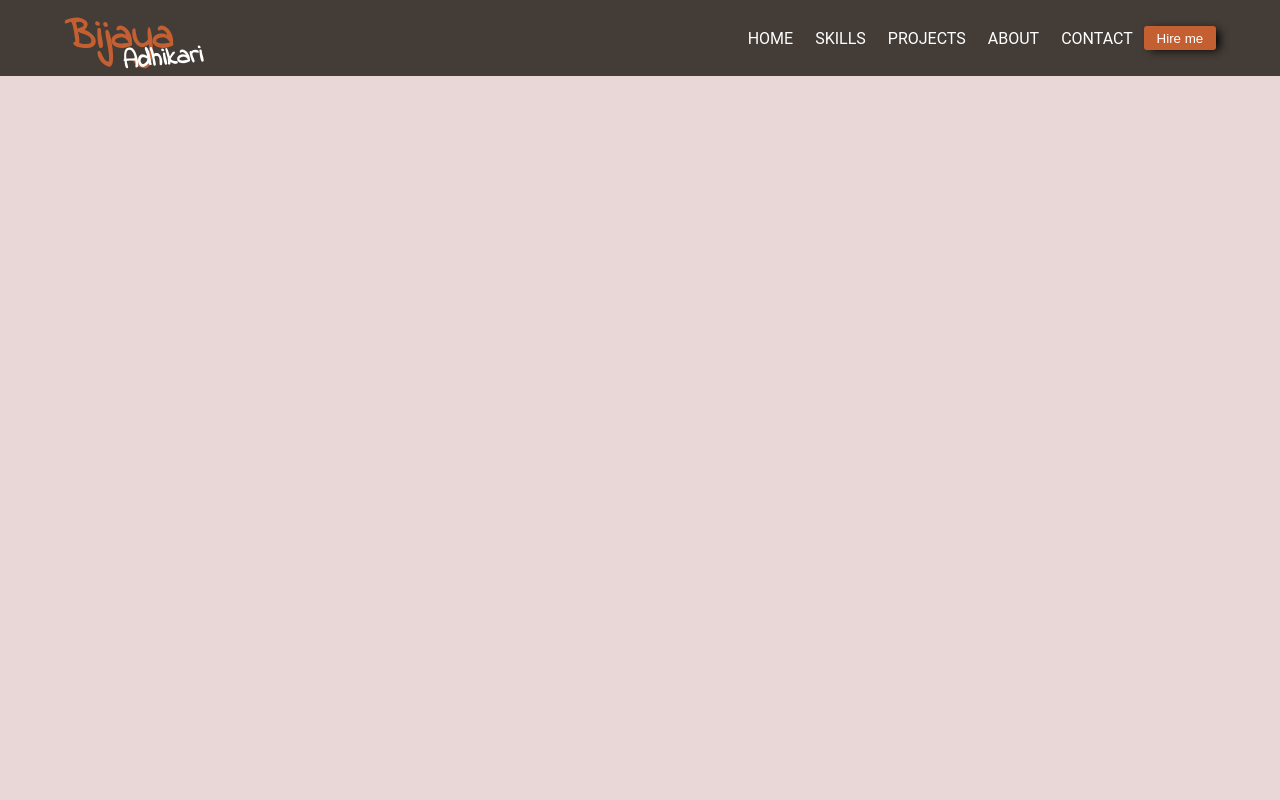
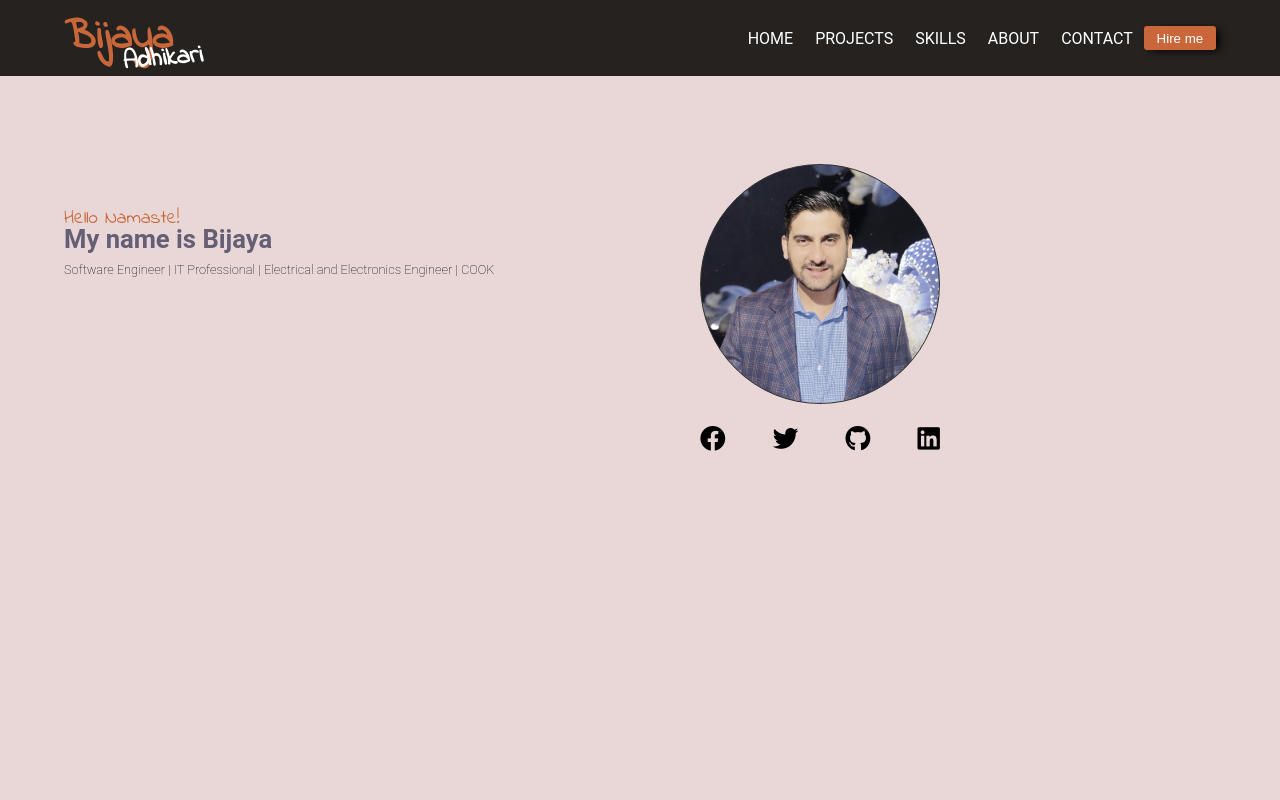
Before and after one commit to Bijayadhs/BijayaPortfolio, a plain HTML site: page index.html in a window 1280 px wide. Shown: the top 800 px of the page. Drawn offline with Linux system fonts and the light colour scheme.

Commit message:
about section

```diff
--- a/index.html
+++ b/index.html
@@ -7,6 +7,7 @@
     <link rel="stylesheet" href="https://use.fontawesome.com/releases/v5.7.2/css/all.css"
         integrity="sha384-fnmOCqbTlWIlj8LyTjo7mOUStjsKC4pOpQbqyi7RrhN7udi9RwhKkMHpvLbHG9Sr" crossorigin="anonymous">
        <link rel="stylesheet" href="styles.css">
+       <link rel="stylesheet" href="https://cdnjs.cloudflare.com/ajax/libs/font-awesome/5.15.1/css/all.min.css" integrity="sha512-+4zCK9k+qNFUR5X+cKL9EIR+ZOhtIloNl9GIKS57V1MyNsYpYcUrUeQc9vNfzsWfV28IaLL3i96P9sdNyeRssA==" crossorigin="anonymous" />
 </head>
 <body>
     <!-- Header section -->
@@ -30,12 +31,11 @@
                     <li>
                         <a href="#home" class="nav-link">Home</a>
                     </li>
-
+                    <li>
+                        <a href="#projects" class="nav-link">Projects</a>
+                    </li>
                     <li>
                         <a href="#skills" class="nav-link">Skills</a>
-                    </li>
-                    <li>
-                        <a href="#projects" class="nav-link">Projects</a>
                     </li>
                     <li>
                         <a href="#about" class="nav-link">About</a>
@@ -52,10 +52,22 @@
     </header>
 
     <!-- Banner Section -->
-    <section id="home" class="banner">
-        <div class="hellow"></div>
-        <div class="my-picture"></div>
-        <div class="social-media"></div>
+    <section class="banner">
+        <div class="left">
+            <h3 class="greeting">Hello Namaste!</h3>
+            <h4 class="name">My name is Bijaya</h4>
+            <h4 class="specialize">Software Engineer | IT Professional | Electrical and Electronics Engineer | COOK</h4>
+        </div>
+        <div class="right">
+        <div class="me"></div>
+        <div class="social">
+            <a href="https://www.facebook.com/Ijayad" target="_blank"><i class="fab fa-facebook"></i></a>
+            <a href="https://www.facebook.com/Ijayad" target="_blank"><i class="fab fa-twitter"></i></a>
+            <a href="https://www.facebook.com/Ijayad" target="_blank"><i class="fab fa-github"></i></a>
+            <a href="https://www.facebook.com/Ijayad" target="_blank"><i class="fab fa-linkedin"></i></a>
+
+        </div>
+    </div>
 
     </section>
     <!-- Skills Stack
@@ -112,12 +124,15 @@
         </div>
     </section> -->
 
+
+    <section id="experience" class="experience">
+        <h1>Projects</h1>
+    </section>
+    <section id="skills" class="skills">
+        <h1>Skills</h1>
+    </section>
     <section id="about" class="About">
         <h1>About me</h1>
-    </section>
-
-    <section id="experience" class="experience">
-        <h1>Education and Experience</h1>
     </section>
 
     <section id="contact" class="contact">
@@ -126,7 +141,7 @@
 
     <footer>
         <div class="container">
-        <p>&copy2020:BJ</p>
+        <p>Copyright &copy 2020 Bijaya Adhiakri</p>
     </div></footer>
 
     <script src="script.js"></script>
--- a/styles.css
+++ b/styles.css
@@ -8,9 +8,9 @@
 :root{
     --primary-color-dark : #df238a;
     --primary-color-light: #cf80df;
-    --primary-color-orange: #e6c682;
-    --secondary-color-orange : #c45f31;
-    --background-color: rgb(67 60 55);
+    --primary-color-orange: #6ba310;
+    --secondary-color-orange : #c9673a;
+    --background-color: #252220;
 }
 body{
 	background-size: cover;
@@ -31,7 +31,7 @@ section{
 	padding:.5rem 4rem;
 	width: 100%;
 	min-width: 1040px;
-	margin:0 auto;
+	margin:20px auto;
 }
 h1{
 	font-family: 'Indie Flower', cursive;
@@ -138,6 +138,61 @@ a {
 	color:  var(--secondary-color-light);
 }
 
+/* banner about section */
+.banner{
+	display: flex;
+	margin: 80px 0;
+}
+.banner .left{
+	width: 50%;
+	margin-top: 40px;
+}
+h3.greeting{
+	color: var(--secondary-color-orange);
+	font-weight: normal;
+	font-size: 1.2rem;
+	font-family: "Indie Flower",cursive;
+	margin-bottom: -8px;
+
+}
+h4.name{
+font-size: 1.6rem;
+color: #645F75;
+}
+h4.specialize{
+font-weight: 100;
+font-size: 0.8rem;
+margin-top: 8px;
+}
+
+
+/* banner picture and social media */
+.banner .right{
+	margin: 0 60px;
+}
+
+.me{
+	width: 240px;
+	height: 240px;
+	border:1px solid #333;
+	border-radius: 50%;
+	margin-bottom: 20px;
+	background:url('img/bj.jpg') center/cover;
+}
+.social{
+	display: flex;
+	justify-content: space-between;
+	align-items: center;
+
+}
+.social a{
+	font-size: 1.6rem;
+}
+.social a:hover{
+	color: var(--secondary-color-orange);
+}
+
+
 
 
 /* Theme
```
Also changed, not shown: img/bj.jpg (added), img/bj.png (added).
